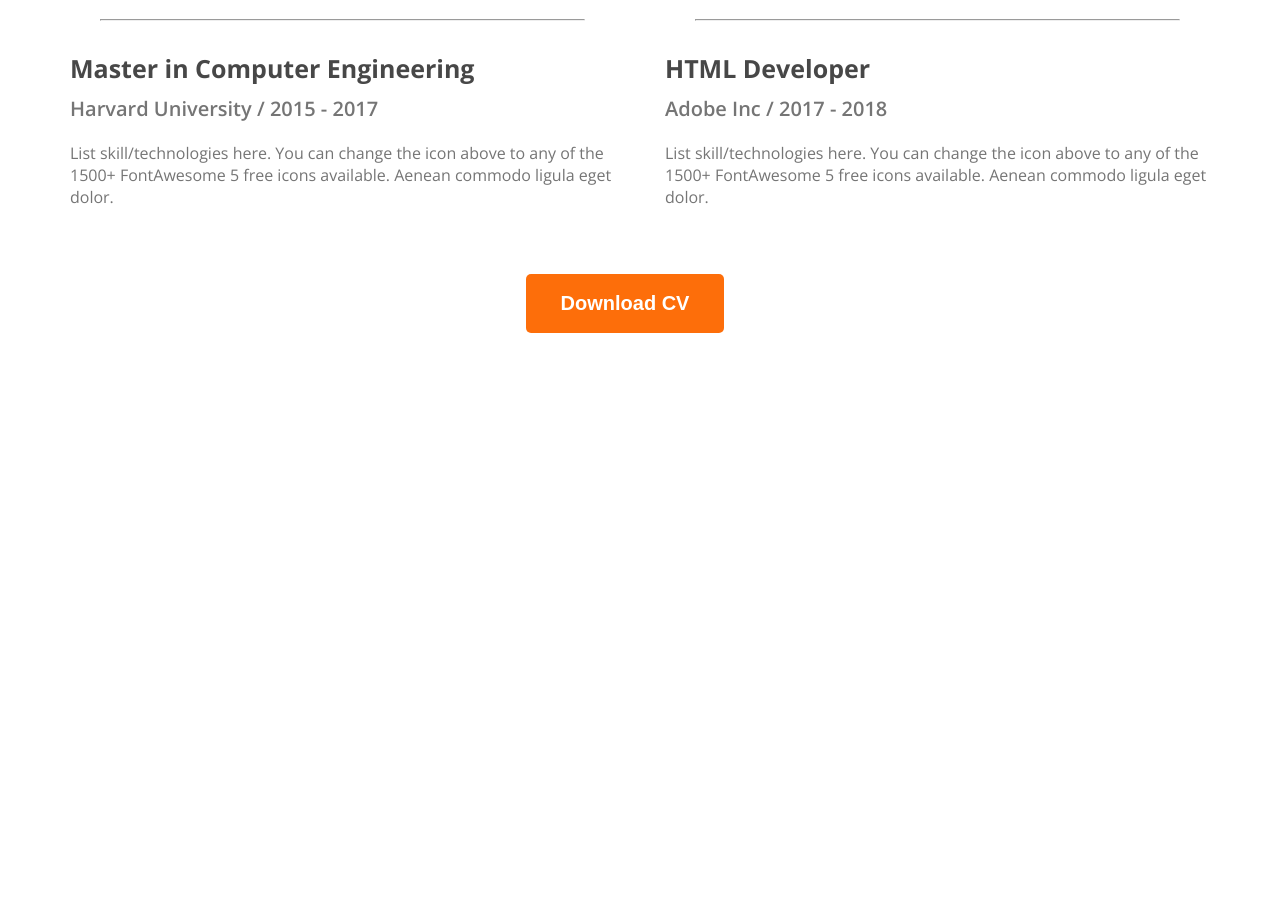
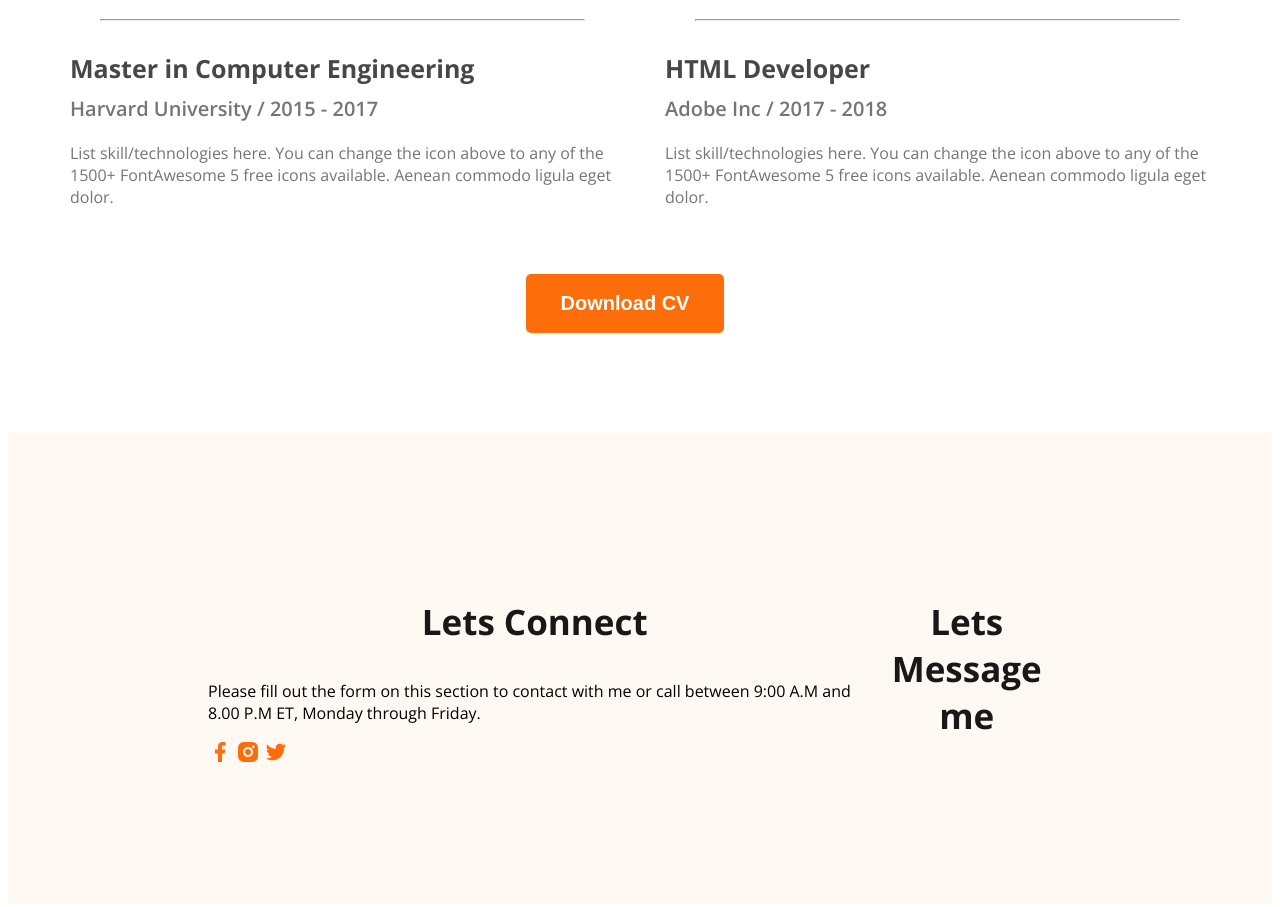
Before and after one commit to MHOPI98/developer-portfolio, a plain HTML site: page index.html in a window 1280 px wide. Shown: the part 2897-3804 px from the top of the page. Before the commit the page ends 3238 px from the top, so only its background shows below. Drawn offline with nearby package versions, Linux system fonts and the light colour scheme.

Commit message:
Footer added

```diff
--- a/index.html
+++ b/index.html
@@ -111,21 +111,24 @@
                         <h2 class="resume-institute">Master in Computer Engineering</h2>
                         <h3 class="resume-prog">Harvard University / 2015 - 2017</h3>
                         <p class="resume-desc">List skill/technologies here. You can change the icon above
-                            to any of the 1500+ FontAwesome 5 free icons available. Aenean commodo ligula eget dolor.</p>
+                            to any of the 1500+ FontAwesome 5 free icons available. Aenean commodo ligula eget dolor.
+                        </p>
                     </div>
                     <hr>
                     <div class="resume-item">
                         <h2 class="resume-institute">Master in Computer Engineering</h2>
                         <h3 class="resume-prog">Harvard University / 2015 - 2017</h3>
                         <p class="resume-desc">List skill/technologies here. You can change the icon above
-                            to any of the 1500+ FontAwesome 5 free icons available. Aenean commodo ligula eget dolor.</p>
+                            to any of the 1500+ FontAwesome 5 free icons available. Aenean commodo ligula eget dolor.
+                        </p>
                     </div>
                     <hr>
                     <div class="resume-item">
                         <h2 class="resume-institute">Master in Computer Engineering</h2>
                         <h3 class="resume-prog">Harvard University / 2015 - 2017</h3>
                         <p class="resume-desc">List skill/technologies here. You can change the icon above
-                            to any of the 1500+ FontAwesome 5 free icons available. Aenean commodo ligula eget dolor.</p>
+                            to any of the 1500+ FontAwesome 5 free icons available. Aenean commodo ligula eget dolor.
+                        </p>
                     </div>
                 </div>
                 <div class="resume-container">
@@ -135,21 +138,24 @@
                             <h2 class="resume-institute">Jr. Font End Developer</h2>
                             <h3 class="resume-prog">Dribbble Inc / 2018 - 2022</h3>
                             <p class="resume-desc">List skill/technologies here. You can change the icon above
-                                to any of the 1500+ FontAwesome 5 free icons available. Aenean commodo ligula eget dolor.</p>
+                                to any of the 1500+ FontAwesome 5 free icons available. Aenean commodo ligula eget
+                                dolor.</p>
                         </div>
                         <hr>
                         <div class="resume-item">
                             <h2 class="resume-institute">HTML Developer</h2>
                             <h3 class="resume-prog">Adobe Inc / 2017 - 2018</h3>
                             <p class="resume-desc">List skill/technologies here. You can change the icon above
-                                to any of the 1500+ FontAwesome 5 free icons available. Aenean commodo ligula eget dolor.</p>
+                                to any of the 1500+ FontAwesome 5 free icons available. Aenean commodo ligula eget
+                                dolor.</p>
                         </div>
                         <hr>
                         <div class="resume-item">
                             <h2 class="resume-institute">HTML Developer</h2>
                             <h3 class="resume-prog">Adobe Inc / 2017 - 2018</h3>
                             <p class="resume-desc">List skill/technologies here. You can change the icon above
-                                to any of the 1500+ FontAwesome 5 free icons available. Aenean commodo ligula eget dolor.</p>
+                                to any of the 1500+ FontAwesome 5 free icons available. Aenean commodo ligula eget
+                                dolor.</p>
                         </div>
                     </div>
                 </div>
@@ -161,6 +167,23 @@
 
         </section>
     </main>
+    <footer>
+        <div class="footer-col">
+            <h3 class="section-title">Lets Connect</h3>
+            <p class="section-desc">
+                Please fill out the form on this section to contact with me or call between 9:00 A.M and 8.00 P.M ET,
+                Monday through Friday.
+            </p>
+            <div class="social-icon">
+               <a href=""><img src="images/icons/facebook.png" alt=""></a>
+               <a href=""><img src="images/icons/insta.png" alt=""></a>
+               <a href=""><img src="images/icons/twitter.png" alt=""></a>
+            </div>
+        </div>
+        <div class="footer-col">
+            <h3 class="section-title">Lets Message me</h3>
+        </div>
+    </footer>
 </body>
 
 </html>
--- a/style/index.css
+++ b/style/index.css
@@ -236,3 +236,9 @@ main section {
     text-align: center;
     margin-top: 50px;
 }
+footer{
+    display: flex;
+    background:  #FFF8F3;
+    padding: 130px 200px;
+    margin-top: 100px;
+}
```
